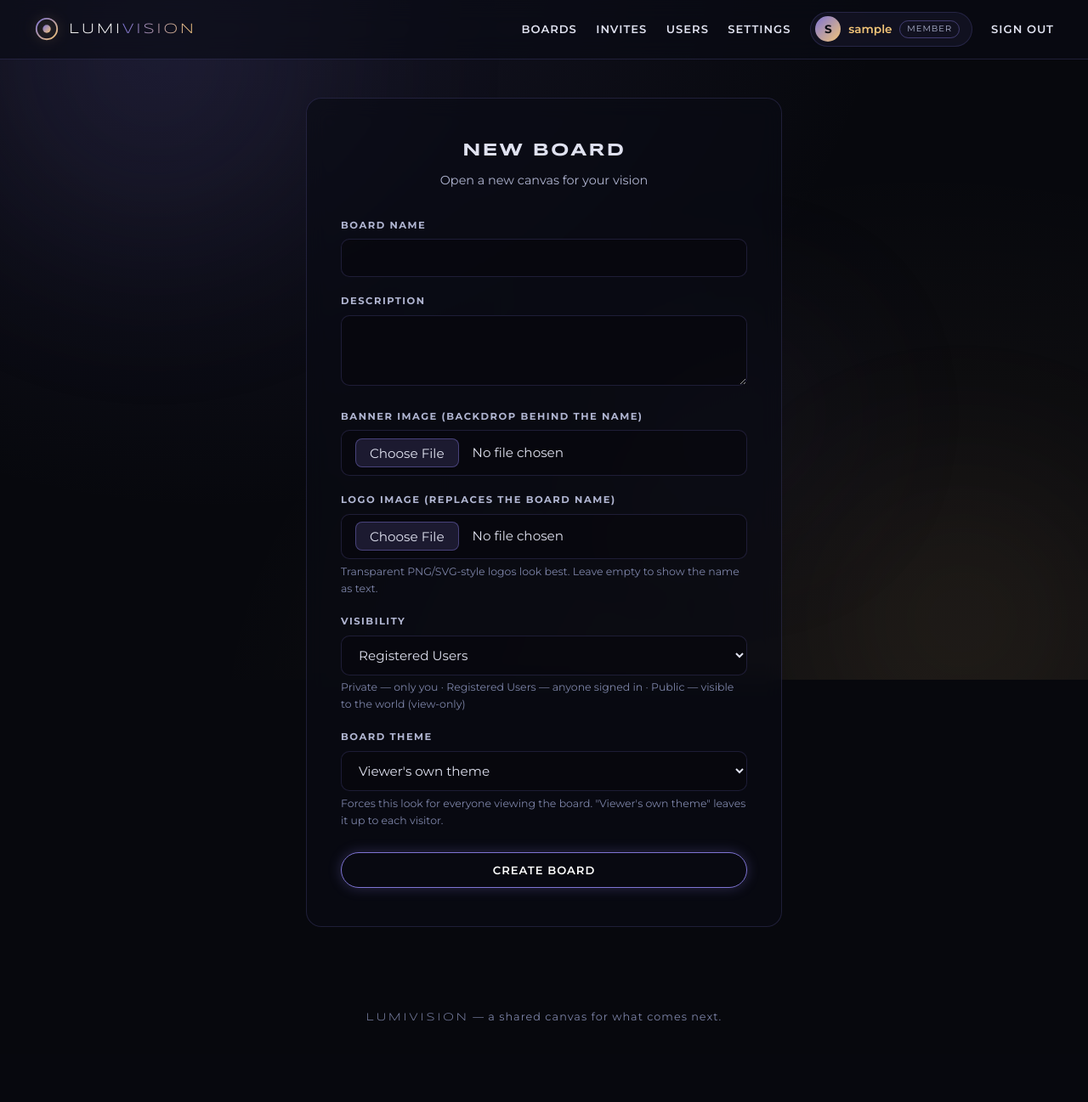
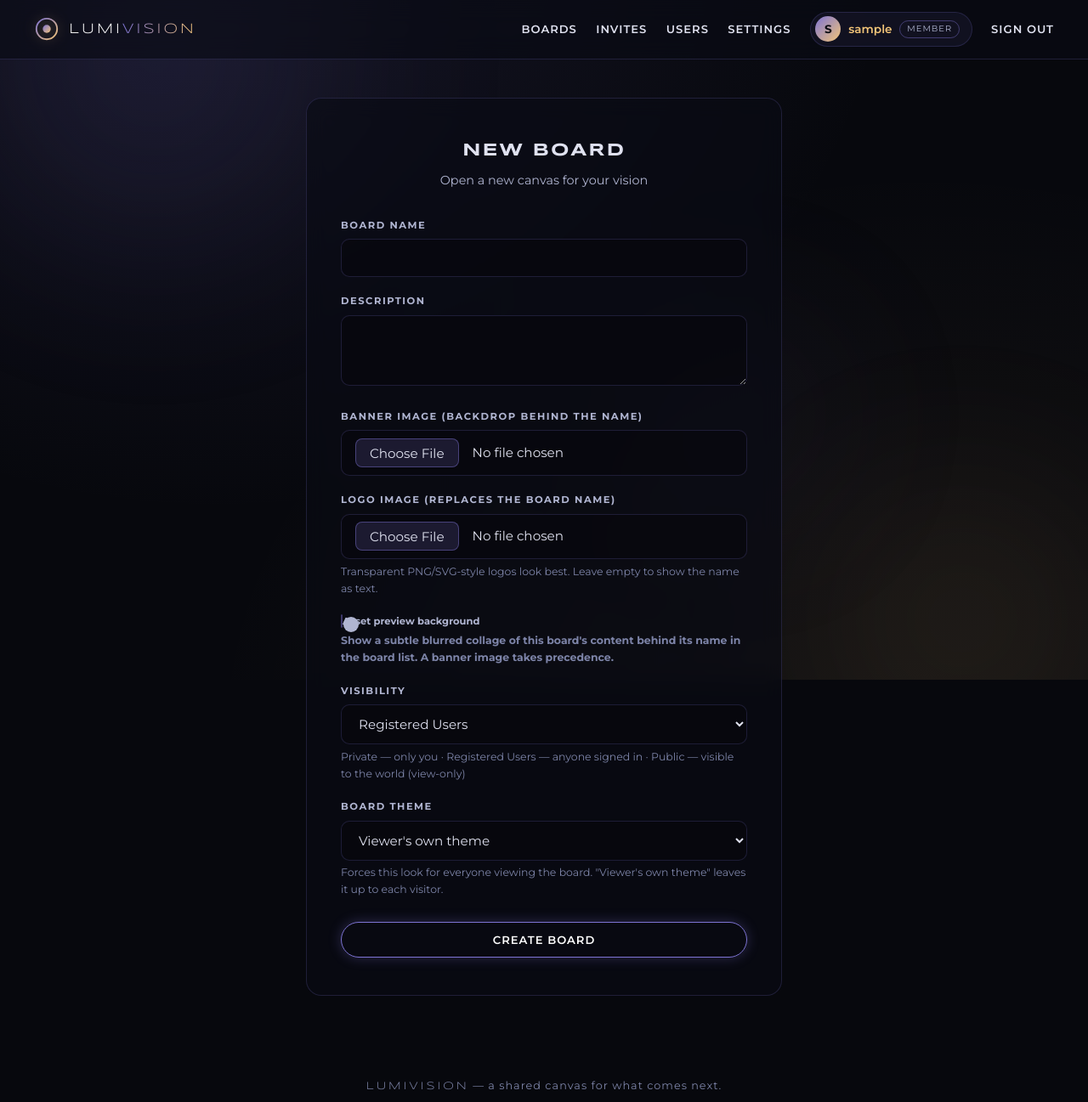
Before and after one commit to bradqui/Lumivision, a Django app: page /boards/new/ in a window 1280 px wide. Shown: the top 1297 px of the page at 85% size. Before the commit the page ends 1202 px from the top, so only its background shows below. Run offline with Django 5.2, Linux system fonts and the light colour scheme; the visitor is signed in with stand-in values (Sample User, id 1); data comes from the database, SQL or seed files in the repository; some libraries are stand-ins or nearby versions.

Commit message:
Add opt-in blurred asset collage behind board names on the dashboard
New per-board toggle (Board.show_asset_preview, default off): the board
list card shows the board's first four asset previews as a 2x2 collage,
blurred/desaturated/dimmed under a bottom-weighted scrim so the name
stays readable. Any preview-bearing kind qualifies: image thumbs, video
posters, embed thumbnails, link OG images. A banner image still wins,
and boards without previews fall back to the gradient placeholder. The
collage grid stretches 1-3 previews to fill the card, and the scrim is
a separate element because a ::after on the collage would inherit its
blur. Toggle rendered with the lv-switch control on the board form.

Co-Authored-By: Claude Fable 5 <noreply@anthropic.com>

```diff
--- a/core/forms.py
+++ b/core/forms.py
@@ -60,6 +60,7 @@ class BoardForm(GlassFormMixin, forms.ModelForm):
             "description",
             "banner_image",
             "logo_image",
+            "show_asset_preview",
             "visibility",
             "theme",
             "collaborators",
@@ -69,6 +70,7 @@ class BoardForm(GlassFormMixin, forms.ModelForm):
             "collaborators": forms.CheckboxSelectMultiple,
             "banner_image": LvClearableFileInput,
             "logo_image": LvClearableFileInput,
+            "show_asset_preview": forms.CheckboxInput(attrs={"class": "lv-switch"}),
         }
 
     def __init__(self, *args, owner=None, **kwargs):
--- a/core/models.py
+++ b/core/models.py
@@ -125,6 +125,13 @@ class Board(models.Model):
         upload_to="logos/%Y/%m/",
         blank=True,
         help_text="Displayed in place of the board name, like a logo",
+    )
+    show_asset_preview = models.BooleanField(
+        default=False,
+        help_text=(
+            "Use a blurred collage of the board's first assets as this "
+            "board's card background in the board list (banner image wins)"
+        ),
     )
     visibility = models.CharField(
         max_length=12, choices=Visibility.choices, default=Visibility.REGISTERED
--- a/core/views.py
+++ b/core/views.py
@@ -170,11 +170,28 @@ def dashboard(request):
     # and no create/edit affordances.
     if not request.user.is_authenticated and not SiteSettings.load().public_site:
         return redirect(f"/accounts/login/?next={request.path}")
-    boards = (
+    boards = list(
         Board.visible_to(request.user)
         .select_related("owner")
         .annotate(asset_count=Count("boardasset", distinct=True))
     )
+    # Boards that opted in get up to four asset previews for their card
+    # collage (skipped when a banner image would cover it anyway).
+    wanting = [b.pk for b in boards if b.show_asset_preview and not b.banner_image]
+    previews = {}
+    if wanting:
+        for entry in (
+            BoardAsset.objects.filter(board_id__in=wanting)
+            .select_related("asset")
+            .order_by("board_id", "sort_order", "-added_at")
+        ):
+            urls = previews.setdefault(entry.board_id, [])
+            if len(urls) < 4:
+                url = entry.asset.preview_url
+                if url:
+                    urls.append(url)
+    for b in boards:
+        b.preview_urls = previews.get(b.pk, [])
     return render(request, "core/dashboard.html", {"boards": boards})
 
 
--- a/templates/core/board_form.html
+++ b/templates/core/board_form.html
@@ -31,6 +31,19 @@
                 {% if form.logo_image.errors %}<div class="lv-errors">{{ form.logo_image.errors.0 }}</div>{% endif %}
             </div>
             <div class="lv-field">
+                <label class="lv-switch-row" style="text-transform:none; letter-spacing:normal;">
+                    {{ form.show_asset_preview }}
+                    <span class="track" aria-hidden="true"><span class="knob"></span></span>
+                    <span>
+                        <strong>Asset preview background</strong>
+                        <span class="lv-help" style="display:block; margin-top:0.25rem;">
+                            Show a subtle blurred collage of this board's content behind its
+                            name in the board list. A banner image takes precedence.
+                        </span>
+                    </span>
+                </label>
+            </div>
+            <div class="lv-field">
                 <label for="{{ form.visibility.id_for_label }}">Visibility</label>
                 {{ form.visibility }}
                 <p class="lv-help">Private — only you · Registered Users — anyone signed in · Public — visible to the world (view-only)</p>
```
Also changed, not shown: core/tests.py (+51 -0 lines), static/css/lumivision.css (+33 -0 lines), templates/core/dashboard.html (+6 -1 lines), core/migrations/0009_board_show_asset_preview.py (added).
